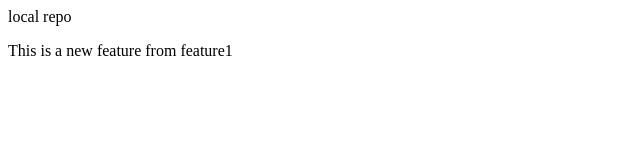
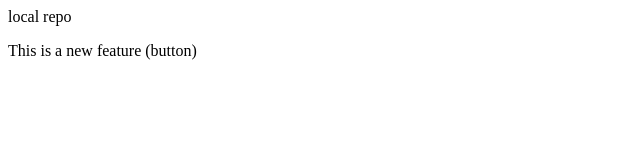
Before and after one commit to hazarde0us/LocalRepo, a plain HTML site: page index.html in a window 1280 px wide. Shown: the full height of the page, 0-640 px from the left. Drawn offline with Linux system fonts and the light colour scheme.

```diff
--- a/index.html
+++ b/index.html
@@ -1,2 +1,2 @@
 <p>local repo</p>
-<p>This is a new feature from feature1</p>
+<p>This is a new feature (button)</p>
```
